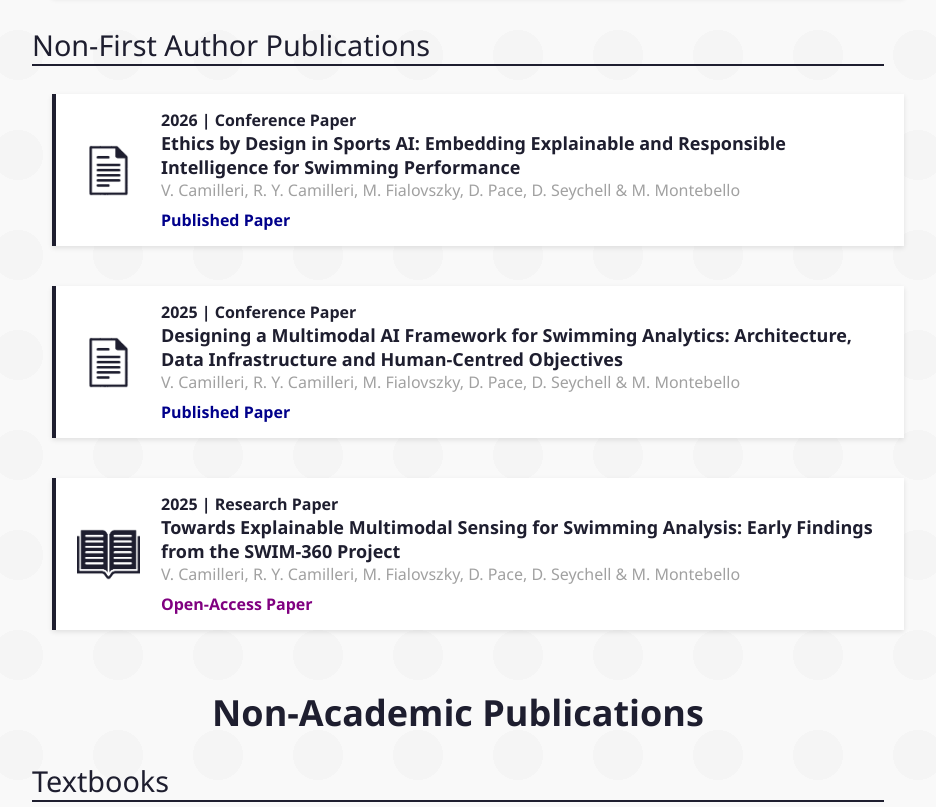
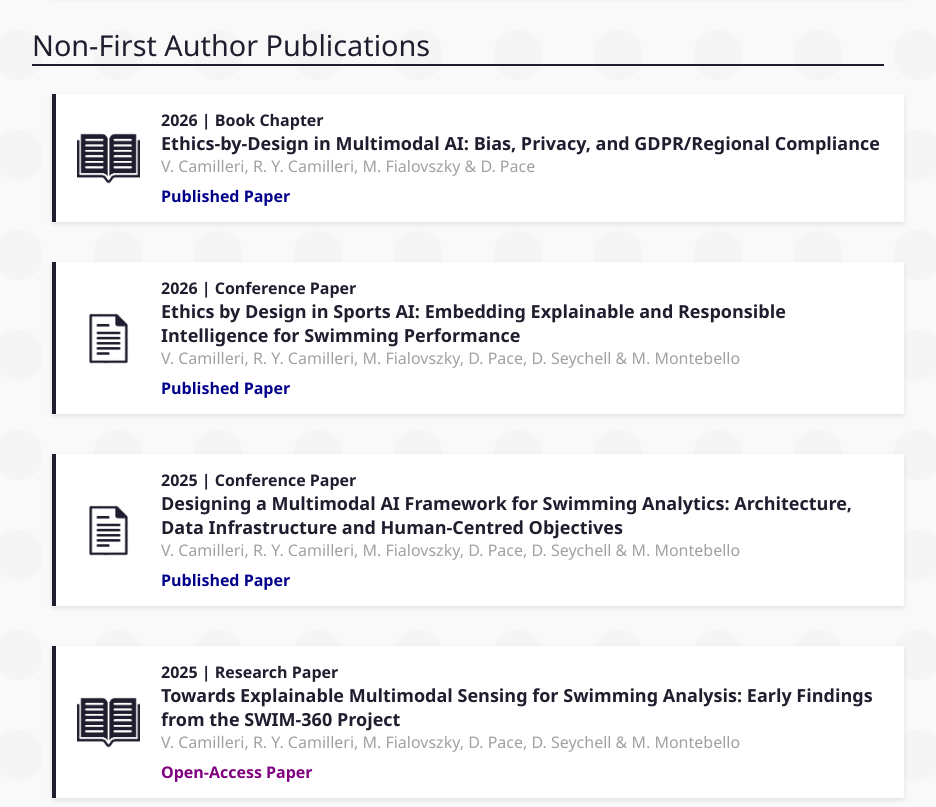
Before and after one commit to LordReno/LordReno.github.io, a plain HTML site: page publications.html in a window 1280 px wide. Shown: the part 1995-2802 px from the top of the page, without its empty margins (332-1268 px from the left). Drawn offline with Linux system fonts and the light colour scheme.

Commit message:
New Publication

```diff
--- a/publications.html
+++ b/publications.html
@@ -225,6 +225,23 @@
 
                 <div class="publication-item">
                     <div class="logo">
+                        <img src="assets/Other/publication.png" alt=" ">
+                    </div>
+                    <div class="details">
+                        <div class="date">2026 <span class="researchType">| Book Chapter</span></div>
+                        <h3>
+                            Ethics-by-Design in Multimodal AI: Bias, Privacy, and GDPR/Regional Compliance
+                        </h3>
+                        <div class="author">
+                            V. Camilleri, R. Y. Camilleri, M. Fialovszky & D. Pace
+                        </div>
+                        <a href="https://ieeexplore.ieee.org/document/11633226/" target="_blank"
+                            class="officialPrint">Published Paper</a>
+                    </div>
+                </div>
+
+                <div class="publication-item">
+                    <div class="logo">
                         <img src="assets/Other/conference paper.png" alt=" ">
                     </div>
                     <div class="details">
```
